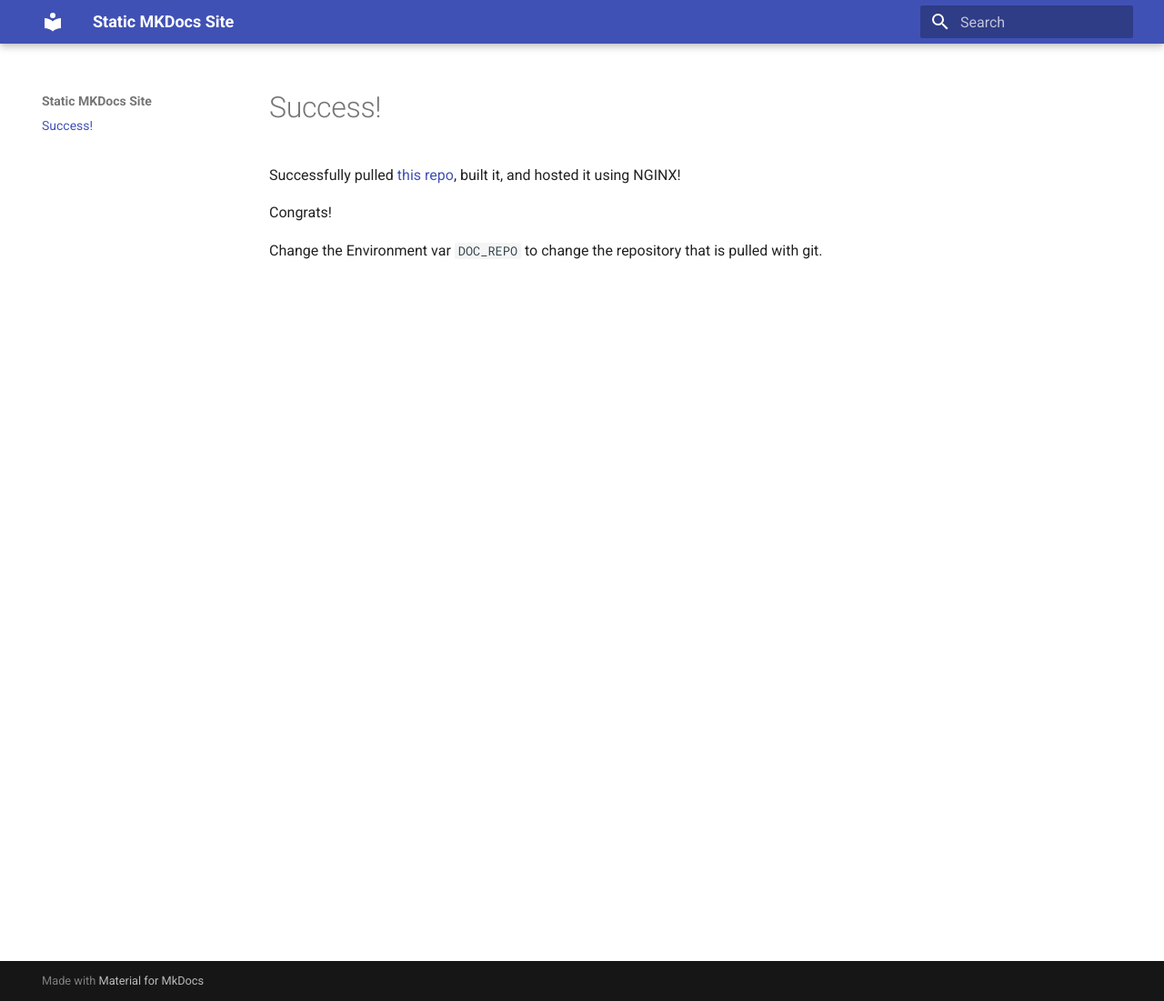
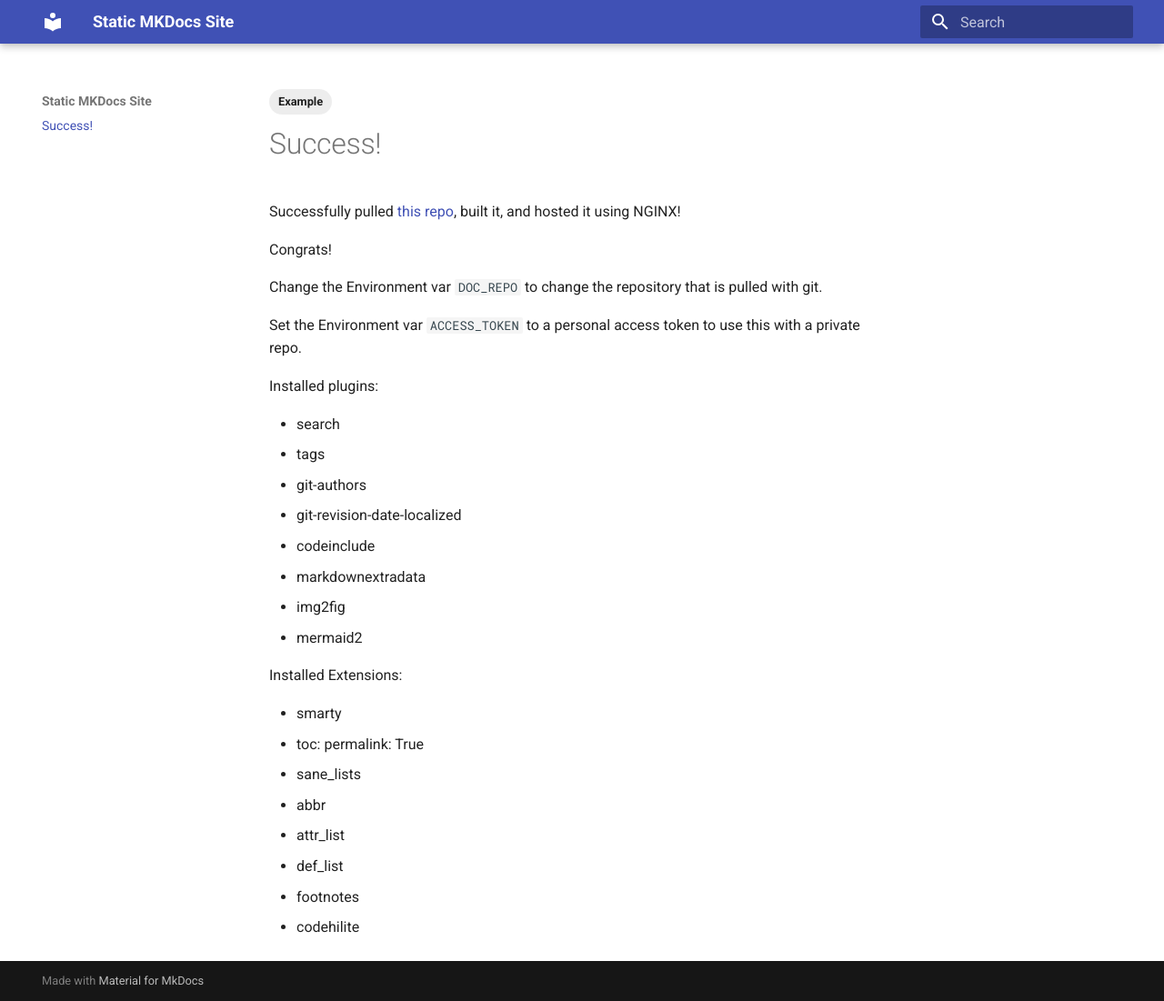
Before and after one commit to nwesterhausen/docker-nginx-mkdocs-material, an MkDocs documentation site: the page built from docs/index.md, in a window 1280 px wide and 1101 px high. Shown: the whole window at 91% size. Built offline with MkDocs 1.6.1 and Material for MkDocs 9.7.7, drawn with Linux system fonts in a browser that asks for light colours.

Commit message:
Add plugins
Install plugins and add them to the sample mkdcos.yml. List plugins
and themes on the generated docs.

```diff
--- a/docs/index.md
+++ b/docs/index.md
@@ -4,6 +4,8 @@ summary: This page is shown when this repo is pulled and built by mkdocs.
 authors:
   - Nick Westerhausen @nwesterhausen
 date: 2018-11-23
+tags:
+  - Example
 ---
 
 Successfully pulled [this repo](), built it, and hosted it using NGINX!
@@ -11,3 +13,28 @@ Successfully pulled [this repo](), built it, and hosted it using NGINX!
 Congrats!
 
 Change the Environment var `DOC_REPO` to change the repository that is pulled with git.
+
+Set the Environment var `ACCESS_TOKEN` to a personal access token to use this with a private repo.
+
+Installed plugins:
+
+- search
+- tags
+- git-authors
+- git-revision-date-localized
+- codeinclude
+- markdownextradata
+- img2fig
+- mermaid2
+
+Installed Extensions:
+
+- smarty
+- toc:
+  permalink: True
+- sane_lists
+- abbr
+- attr_list
+- def_list
+- footnotes
+- codehilite
--- a/mkdocs.yml
+++ b/mkdocs.yml
@@ -1,3 +1,29 @@
 site_name: Static MKDocs Site
 theme:
   name: "material"
+
+strict: true
+
+markdown_extensions:
+  - smarty
+  - toc:
+      permalink: True
+  - sane_lists
+  - abbr
+  - attr_list
+  - def_list
+  - footnotes
+  - codehilite
+
+plugins:
+  - search
+  - tags
+  - git-authors
+  - git-revision-date-localized
+  - codeinclude
+  - markdownextradata
+  - img2fig
+  - mermaid2
+
+extra_javascript:
+  - https://unpkg.com/mermaid/dist/mermaid.min.js
```
Also changed, not shown: 1 other file.
